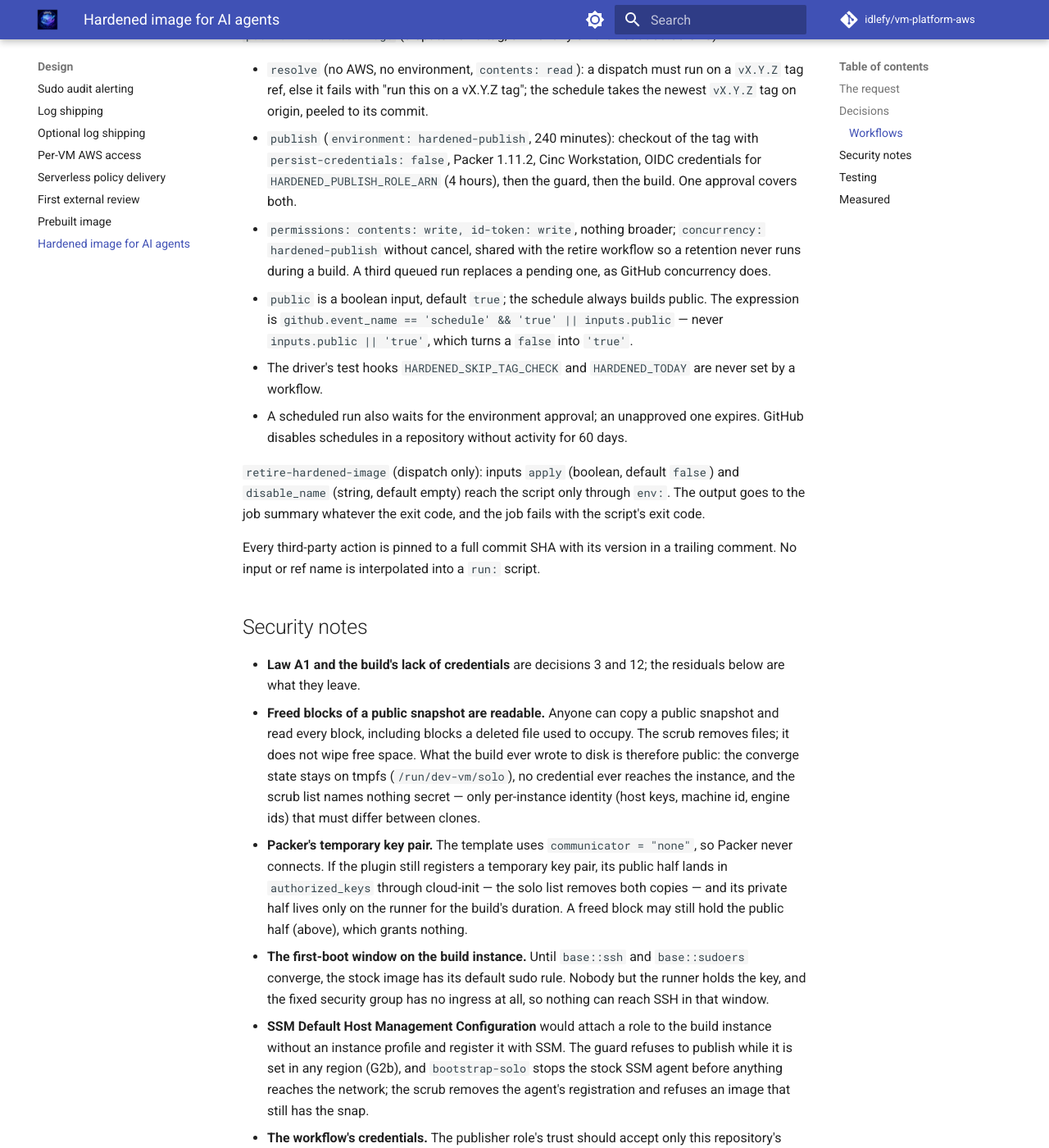
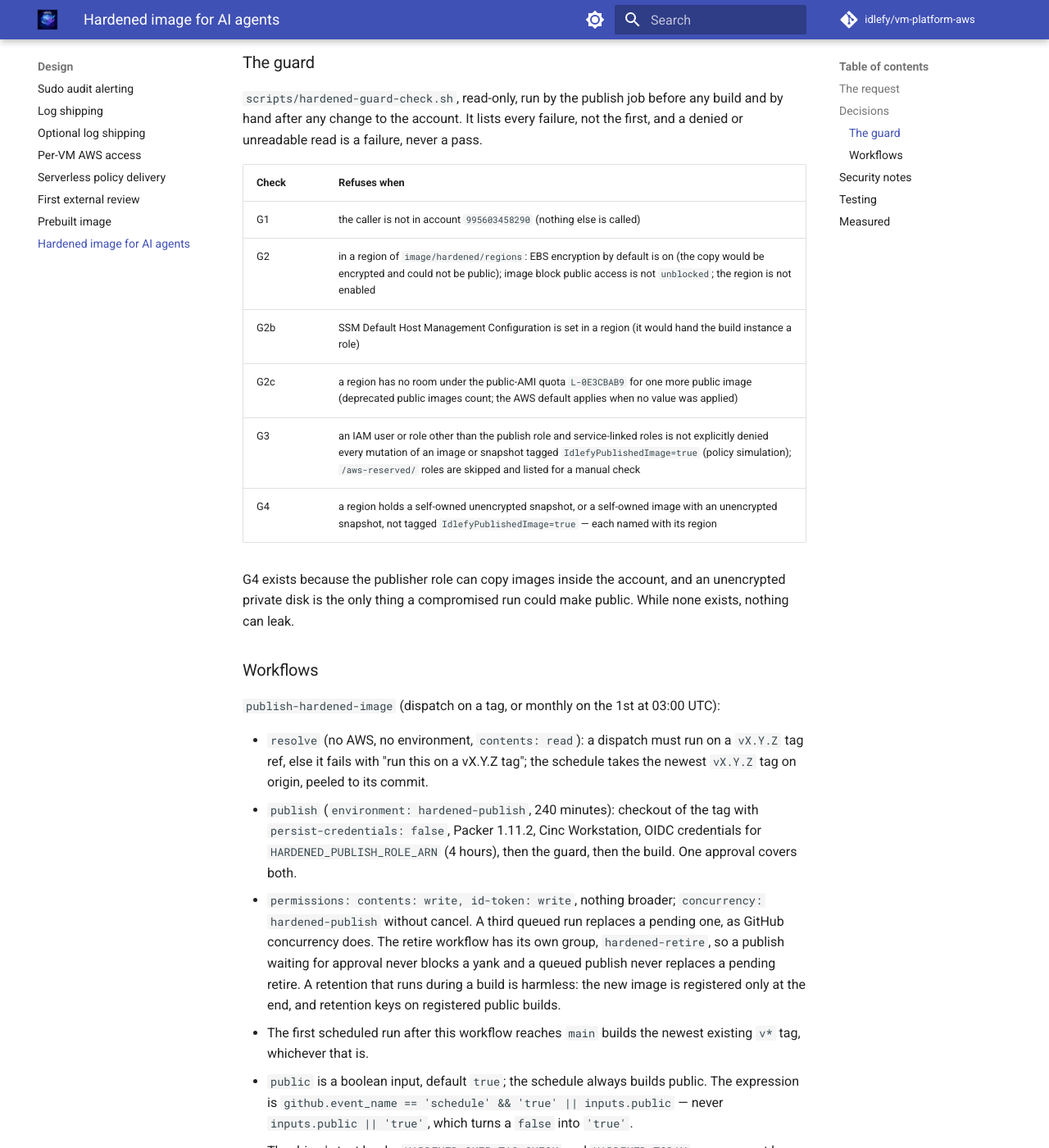
Before and after one commit to idlefy/vm-platform-aws, an MkDocs documentation site: the page built from docs/design/hardened-image.md, in a window 1280 px wide and 1400 px high, scrolled down 5140 px. Shown: the whole window at 82% size. Built offline with MkDocs 1.6.1 and Material for MkDocs 9.7.7, drawn with Linux system fonts in a browser that asks for light colours; comment, search, counter and statistics services are not loaded; some of the changed text lies outside the part shown.

Commit message:
docs(image): hardened design record matches the driver; owner prerequisites

```diff
--- a/docs/design/hardened-image.md
+++ b/docs/design/hardened-image.md
@@ -61,7 +61,8 @@ reaches it only through what the customer's own account does to the instance
 
 4. **The policy archive is a release asset, and its bytes are what the sha
    names.** The driver exports the committed solo lock as
-   `solo-<base tag>.tgz` and stores it once on the tag's release. On a later
+   `solo-<platform tag>.tgz` (for example `solo-v2.2.0.tgz`) and stores it
+   once on that tag's release. On a later
    build it downloads the stored asset and compares its contents with a fresh
    export; a stored asset that differs is never used and never replaced — the
    build stops and names it (the same rule as AGENTS.md trap 9).
@@ -116,8 +117,10 @@ reaches it only through what the customer's own account does to the instance
      default deprecation date two years after creation, and a future date is
      not a deprecation;
    - **deprecate** another public build once the newest is 7 days old, and a
-     private build once it is itself 7 days old (set 10 minutes ahead, since
-     AWS refuses a time in the past);
+     private build once it is itself 7 days old (set 600 s ahead, since AWS
+     refuses a time in the past; AWS rounds the date up to the minute, so a
+     date up to 660 s ahead is read as an earlier run's pending deprecation
+     and left be);
    - **deregister** a build deprecated 7 or more days ago, or disabled, 7 or
      more days old and not one of the two newest builds ever published; then
      delete its snapshots;
@@ -224,6 +227,25 @@ reaches it only through what the customer's own account does to the instance
     with only the hardened-image table in its notes, and the owner edits the
     notes afterwards. The driver never deletes or recreates a release.
 
+### The guard
+
+`scripts/hardened-guard-check.sh`, read-only, run by the publish job before
+any build and by hand after any change to the account. It lists every failure,
+not the first, and a denied or unreadable read is a failure, never a pass.
+
+| Check | Refuses when |
+|---|---|
+| G1 | the caller is not in account `995603458290` (nothing else is called) |
+| G2 | in a region of `image/hardened/regions`: EBS encryption by default is on (the copy would be encrypted and could not be public); image block public access is not `unblocked`; the region is not enabled |
+| G2b | SSM Default Host Management Configuration is set in a region (it would hand the build instance a role) |
+| G2c | a region has no room under the public-AMI quota `L-0E3CBAB9` for one more public image (deprecated public images count; the AWS default applies when no value was applied) |
+| G3 | an IAM user or role other than the publish role and service-linked roles is not explicitly denied every mutation of an image or snapshot tagged `IdlefyPublishedImage=true` (policy simulation); `/aws-reserved/` roles are skipped and listed for a manual check |
+| G4 | a region holds a self-owned unencrypted snapshot, or a self-owned image with an unencrypted snapshot, not tagged `IdlefyPublishedImage=true` — each named with its region |
+
+G4 exists because the publisher role can copy images inside the account, and
+an unencrypted private disk is the only thing a compromised run could make
+public. While none exists, nothing can leak.
+
 ### Workflows
 
 `publish-hardened-image` (dispatch on a tag, or monthly on the 1st at 03:00
@@ -237,15 +259,22 @@ UTC):
   OIDC credentials for `HARDENED_PUBLISH_ROLE_ARN` (4 hours), then the guard,
   then the build. One approval covers both.
 - `permissions: contents: write, id-token: write`, nothing broader;
-  `concurrency: hardened-publish` without cancel, shared with the retire
-  workflow so a retention never runs during a build. A third queued run
-  replaces a pending one, as GitHub concurrency does.
+  `concurrency: hardened-publish` without cancel. A third queued run replaces
+  a pending one, as GitHub concurrency does. The retire workflow has its own
+  group, `hardened-retire`, so a publish waiting for approval never blocks a
+  yank and a queued publish never replaces a pending retire. A retention that
+  runs during a build is harmless: the new image is registered only at the
+  end, and retention keys on registered public builds.
+- The first scheduled run after this workflow reaches `main` builds the
+  newest existing `v*` tag, whichever that is.
 - `public` is a boolean input, default `true`; the schedule always builds
   public. The expression is
   `github.event_name == 'schedule' && 'true' || inputs.public` — never
   `inputs.public || 'true'`, which turns a `false` into `'true'`.
 - The driver's test hooks `HARDENED_SKIP_TAG_CHECK` and `HARDENED_TODAY` are
-  never set by a workflow.
+  never set by a workflow. The driver refuses `HARDENED_TODAY` unless
+  `HARDENED_SKIP_TAG_CHECK=1` is set too: a forward-dated name would stay the
+  "newest" build for retention forever.
 - A scheduled run also waits for the environment approval; an unapproved one
   expires. GitHub disables schedules in a repository without activity for 60
   days.
@@ -285,11 +314,31 @@ trailing comment. No input or ref name is interpolated into a `run:` script.
   `bootstrap-solo` stops the stock SSM agent before anything reaches the
   network; the scrub removes the agent's registration and refuses an image
   that still has the snap.
-- **The workflow's credentials.** The publisher role's trust should accept
-  only this repository's `hardened-publish` environment
-  (`repo:idlefy/vm-platform-aws:environment:hardened-publish`), and the
-  environment should be restricted to `main` and `v*` tags with a required
-  reviewer. A branch cannot then assume the role with its own workflow file.
+- **The workflow's credentials — owner prerequisites.** These live outside
+  the repository, and the workflows are only as safe as they are:
+  - the publisher role trusts only this repository's `hardened-publish`
+    environment (`repo:idlefy/vm-platform-aws:environment:hardened-publish`),
+    and its `MaxSessionDuration` is at least 14400 s — the publish job asks
+    for a 4-hour session;
+  - the environment has a required reviewer and its deployment refs are
+    restricted to `main` and `v*` tags, so a branch cannot assume the role
+    with its own workflow file;
+  - a tag ruleset restricts creation, update and deletion of `v*` and
+    `base-*` tags to repository admins. A tag is what the publish job builds
+    and what a tenant pins; without the ruleset, anyone with write access
+    could point one at an ungated commit.
+- **Read what you approve.** A scheduled run's approval screen shows `main`,
+  not the tag it will build. Before approving any run, open its `resolve` job
+  and read the `building <tag> at <sha>` line.
+- **Network-fetched tooling in a job that holds the OIDC token.** The publish
+  job pipes the Cinc Workstation installer from `omnitruck.cinc.sh` into
+  `sudo bash`, pinned to a major version only, and the driver runs
+  `packer init`, which downloads the Amazon plugin under `~> 1.3`. Both run in
+  the job that can mint the environment's OIDC token and so assume the
+  publisher role. A compromise of either source is a compromise of a publish
+  run; the role's scope (decision 13), the guard (G4) and the consumer's
+  pinned ids (decision 6) bound what such a run could do. Accepted, not
+  defended: ci.yml installs the same way.
 
 ## Testing
 
@@ -301,8 +350,9 @@ trailing comment. No input or ref name is interpolated into a `run:` script.
   `aws` and `packer`: the account check, the stored-asset comparison, the
   release created when missing, the record, and the real solo user data
   measured against EC2's 16 KB.
-- `test/test-hardened-guard.sh` — G1–G3 against a shimmed `aws`, including
-  the default-quota fallback and the listed `/aws-reserved/` roles.
+- `test/test-hardened-guard.sh` — G1–G4 against a shimmed `aws`, including
+  the default-quota fallback, the listed `/aws-reserved/` roles, and stray
+  unencrypted snapshots and images, fenced or not.
 - `test/test-hardened-retire.sh` — retention, the safety net, doubts and
   `--disable` against a shimmed `aws` and a fixed clock.
 - The solo section of `test/test-image-scrub.sh` — the solo lists against
```
Also changed, not shown: other parts of docs/design/hardened-image.md (+1 -1 lines), 1 other file.
